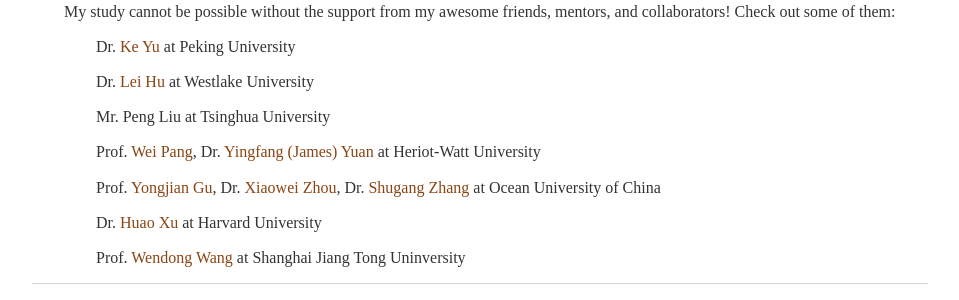
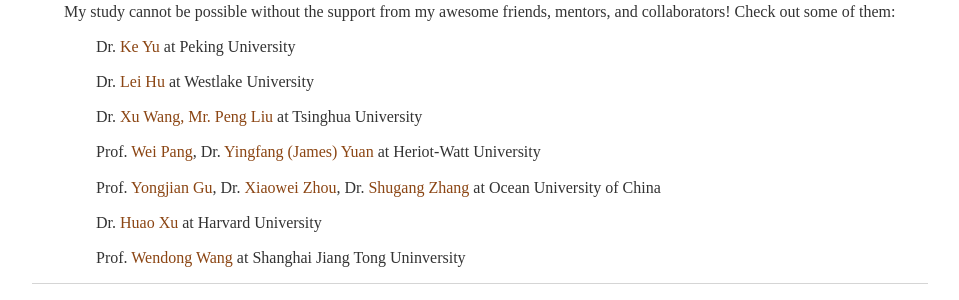
Before and after one commit to zhaorui-bi/zhaorui-bi.github.io, a Jekyll site: the page built from index.html, in a window 1280 px wide. Shown: the part 1318-1618 px from the top of the page, without its empty margins (160-1119 px from the left). Built offline with Jekyll 4.4.1, drawn with Linux system fonts in a browser that asks for light colours.

Commit message:
Update index.html

```diff
--- a/index.html
+++ b/index.html
@@ -128,7 +128,7 @@
 		<p style="margin-left: 4em;">
 			Dr.<a href="https://dbinary.github.io"> Lei Hu</a> at Westlake University </p>
 		<p style="margin-left: 4em;">
-			Mr. Peng Liu</a> at Tsinghua University </p>
+			Dr.<a href="https://jlu-wangxu.github.io/index.html"> Xu Wang, Mr. Peng Liu</a> at Tsinghua University </p>
 		<p style="margin-left: 4em;">
 			Prof.<a href="https://pangwei.eu.org"> Wei Pang</a>, Dr.<a href="https://yuanjames.github.io"> Yingfang (James) Yuan</a> at Heriot-Watt University</p>
 		<p style="margin-left: 4em;">
```
